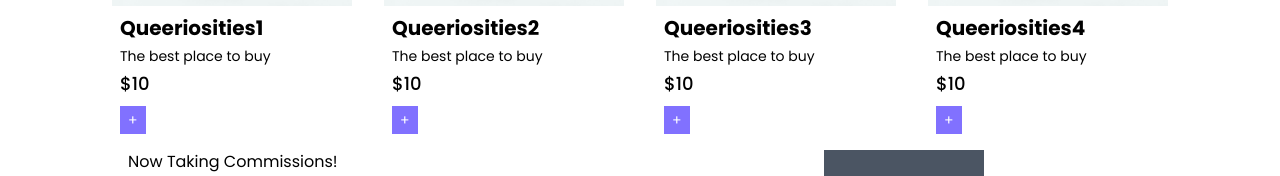
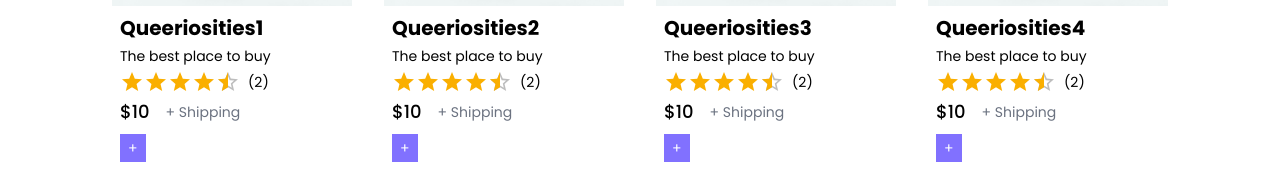
Before and after one commit to dakotadavis58/art-store, a Next.js app: page / in a window 1280 px wide. Shown: the part 751-927 px from the top of the page. Built offline with nearby package versions, Linux system fonts and the light colour scheme.

Commit message:
card styling

```diff
--- a/components/Card.jsx
+++ b/components/Card.jsx
@@ -1,3 +1,4 @@
+import { Rating } from "@mui/material";
 import Image from "next/image";
 import Link from "next/link";
 import React from "react";
@@ -5,16 +6,12 @@ import Button from "./Button";
 import img from "/public/assets/product.jpg";
 
 function Card({ product, newArrivals }) {
-  const { id, slug, name, price, description } = product;
-  // hover:border-2 hover:border-primary
+  const { id, slug, name, price, description, reviews } = product;
+  const rating =
+    reviews.reduce((acc, curr) => acc + curr.rating, 0) / reviews.length;
+
   return (
-    <article
-      key={id}
-      className=""
-      // className={`transition-all border-2 border-transparent rounded ${
-      //   newArrivals ? "newArrivals" : ""
-      // }`}
-    >
+    <article key={id} className="">
       <div>
         <Link href={`/products/${slug}`}>
           <Image
@@ -28,7 +25,25 @@ function Card({ product, newArrivals }) {
           <div className="p-2 flex flex-col gap-1 items-start max-w-[18rem]">
             <h2 className="text-xl font-bold">{name}</h2>
             <p className="text-sm font-normal ">{description}</p>
-            <p className="text-lg font-medium">${price}</p>
+            <div className="flex justify-center items-center">
+              <Rating
+                className="text-primary"
+                name="read-only"
+                value={rating}
+                readOnly
+                precision={0.25}
+              />
+              {reviews.length > 0 && (
+                <p className="text-sm font-normal ml-2">({reviews.length})</p>
+              )}
+            </div>
+            <div className="flex items-center gap-4">
+              <p className="text-lg font-medium">${price}</p>
+              <p className="text-gray-500 text-sm">
+                + Shipping
+                {/* <del className="text-sm font-normal ml-2">$100</del> */}
+              </p>
+            </div>
           </div>
         </Link>
       </div>
--- a/package.json
+++ b/package.json
@@ -9,6 +9,9 @@
     "lint": "next lint"
   },
   "dependencies": {
+    "@emotion/react": "^11.10.5",
+    "@emotion/styled": "^11.10.5",
+    "@mui/material": "^5.10.16",
     "@next/font": "^13.0.6",
     "eslint": "8.28.0",
     "eslint-config-next": "13.0.5",
```
Also changed, not shown: 1 other file (tests, documents, lock files or other folders).
